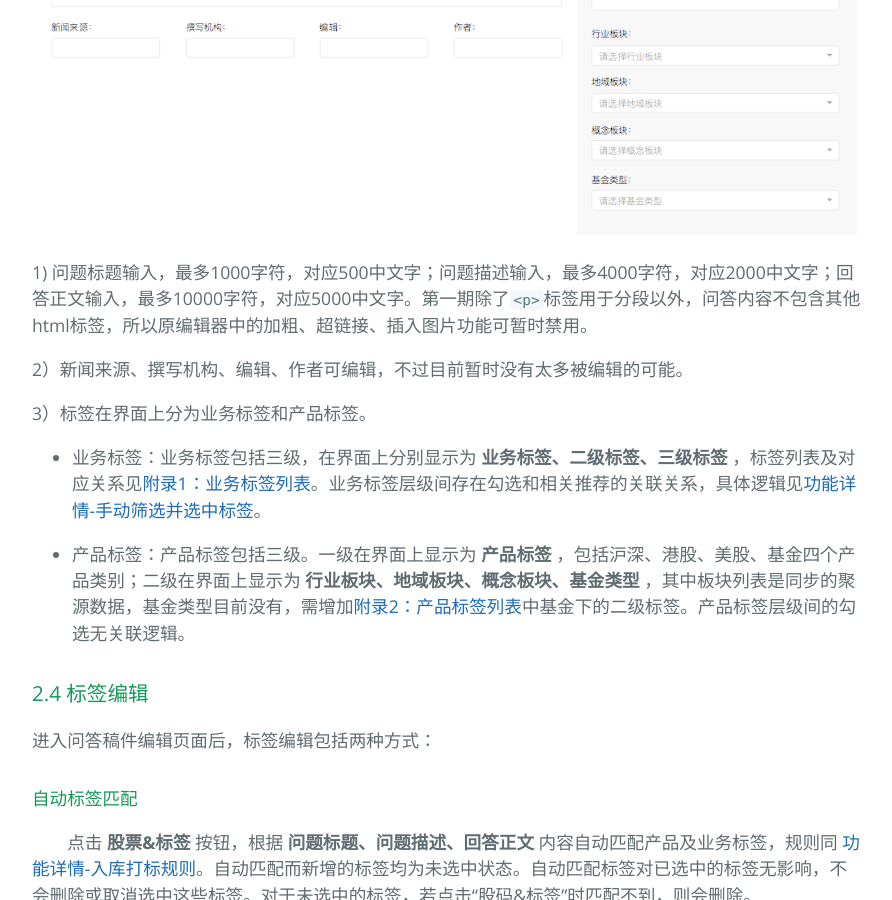
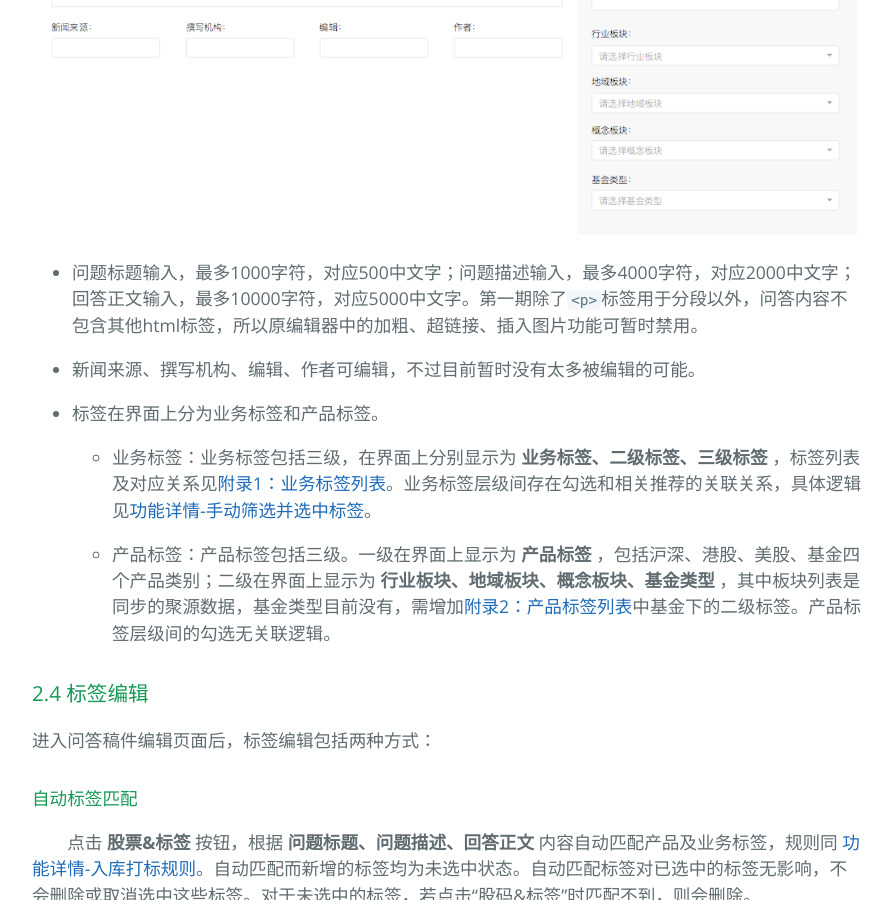
Before and after one commit to Littletreeeeee/prd-invest, a Jekyll site: the page built from documents/prd_invest_jubaoqa.md, in a window 1280 px wide and 900 px high, scrolled down 3987 px. Shown: the whole window, without its empty margins (192-1084 px from the left). Built offline with Jekyll 4.4.1, drawn with Linux system fonts in a browser that asks for light colours; the repository's description, which GitHub fills in, is left out.

Commit message:
edit content

```diff
--- a/documents/prd_invest_jubaoqa.md
+++ b/documents/prd_invest_jubaoqa.md
@@ -28,13 +28,13 @@ layout: default
 ## 1. 功能流程及概览
 ![功能流程](../resource/jubao-qa-workflow.png)
 
-（1）稿件入库、打标：聚宝传入文件数据字典见[功能详情-问答稿件入库](#21-问答稿件入库)，入库打标规则见[功能详情-入库打标规则](#22-入库打标规则)；入库的问答稿件可在栏目稿库中筛选查看，并进入编辑页面。
+&emsp;&emsp;（1）稿件入库、打标：聚宝传入文件数据字典见[功能详情-问答稿件入库](#21-问答稿件入库)，入库打标规则见[功能详情-入库打标规则](#22-入库打标规则)；入库的问答稿件可在栏目稿库中筛选查看，并进入编辑页面。
 
-（2）编辑稿件内容、标签：可编辑问题标题、问题描述、回答正文，见[功能详情-问答编辑页面](#23-问答编辑页面)；稿件标签可编辑产品标签、业务标签，见[功能详情-标签编辑](#24-标签编辑)。
+&emsp;&emsp;（2）编辑稿件内容、标签：可编辑问题标题、问题描述、回答正文，见[功能详情-问答编辑页面](#23-问答编辑页面)；稿件标签可编辑产品标签、业务标签，见[功能详情-标签编辑](#24-标签编辑)。
 
-（3）保存稿件：可将未处理完的问答文件保存至草稿箱，见[功能详情-稿件操作](#25-稿件操作)。
+&emsp;&emsp;（3）保存稿件：可将未处理完的问答文件保存至草稿箱，见[功能详情-稿件操作](#25-稿件操作)。
 
-（4）发布稿件：稿件发布后将稿件文件推送给聚宝，见[功能详情-稿件文件推送](#26-稿件文件推送)；同时可在资讯审核-栏目中管理对已发布的问答稿件进行修改和下线，目前暂未联调稿件的更新和下线，待补充。
+&emsp;&emsp;（4）发布稿件：稿件发布后将稿件文件推送给聚宝，见[功能详情-稿件文件推送](#26-稿件文件推送)；同时可在资讯审核-栏目中管理对已发布的问答稿件进行修改和下线，目前暂未联调稿件的更新和下线，待补充。
 
 
 ## 2. 功能详情
@@ -68,26 +68,28 @@ layout: default
 3. content对应回答（最多10000个字符，回答中会统一处理成`<p></p>`后再传给一财），标签的3个字段待定，需新增一个map类型的扩展字段（不需要一财修改）
 
 ### 2.2 入库打标规则
-1. 产品标签的打标：
+* 产品标签的打标：
   * 根据 **问题标题、问题描述、回答正文** 内容与股票、基金名称的匹配情况（完全匹配），为问答稿件增加对应的产品标签，包括股票基金标签，及相关的板块标签；
   * 在匹配时，会考虑到股票名优先级、股票中文名简称、同名股票三个规则。
 
-2. 业务标签的打标：
+
+* 业务标签的打标：
   * 根据 **问题标题、问题描述、回答正文** 内容与[附录1：业务标签列表](#附录1业务标签列表)中 **二、三级** 标签的匹配情况（完全匹配），匹配对应的二级、三级标签；
   * 业务标签的匹配考虑三级和二级的关联关系：如匹配到了某三级标签，未匹配到其对应的二级标签，则同时增加此三级标签及其对应的二级标签；
   * 但是若匹配到了某二级标签，未匹配到其下的三级标签，则只增加此二级标签。
 
-3. 入库时匹配的产品标签和业务标签，在第一次进入稿件编辑页面时，均为 **未选中** 状态。
+
+* 入库时匹配的产品标签和业务标签，在第一次进入稿件编辑页面时，均为 **未选中** 状态。
 
 ### 2.3 问答编辑页面
 
 ![问答编辑页面](../resource/jubao-qa-edit.png)
 
-1) 问题标题输入，最多1000字符，对应500中文字；问题描述输入，最多4000字符，对应2000中文字；回答正文输入，最多10000字符，对应5000中文字。第一期除了`<p>`标签用于分段以外，问答内容不包含其他html标签，所以原编辑器中的加粗、超链接、插入图片功能可暂时禁用。
+* 问题标题输入，最多1000字符，对应500中文字；问题描述输入，最多4000字符，对应2000中文字；回答正文输入，最多10000字符，对应5000中文字。第一期除了`<p>`标签用于分段以外，问答内容不包含其他html标签，所以原编辑器中的加粗、超链接、插入图片功能可暂时禁用。
 
-2）新闻来源、撰写机构、编辑、作者可编辑，不过目前暂时没有太多被编辑的可能。
+* 新闻来源、撰写机构、编辑、作者可编辑，不过目前暂时没有太多被编辑的可能。
 
-3）标签在界面上分为业务标签和产品标签。
+* 标签在界面上分为业务标签和产品标签。
   * 业务标签：业务标签包括三级，在界面上分别显示为 **业务标签、二级标签、三级标签** ，标签列表及对应关系见[附录1：业务标签列表](#附录1业务标签列表)。业务标签层级间存在勾选和相关推荐的关联关系，具体逻辑见[功能详情-手动筛选并选中标签](#手动筛选并选中标签)。
 
   * 产品标签：产品标签包括三级。一级在界面上显示为 **产品标签** ，包括沪深、港股、美股、基金四个产品类别；二级在界面上显示为 **行业板块、地域板块、概念板块、基金类型** ，其中板块列表是同步的聚源数据，基金类型目前没有，需增加[附录2：产品标签列表](#附录2产品标签列表)中基金下的二级标签。产品标签层级间的勾选无关联逻辑。
```
